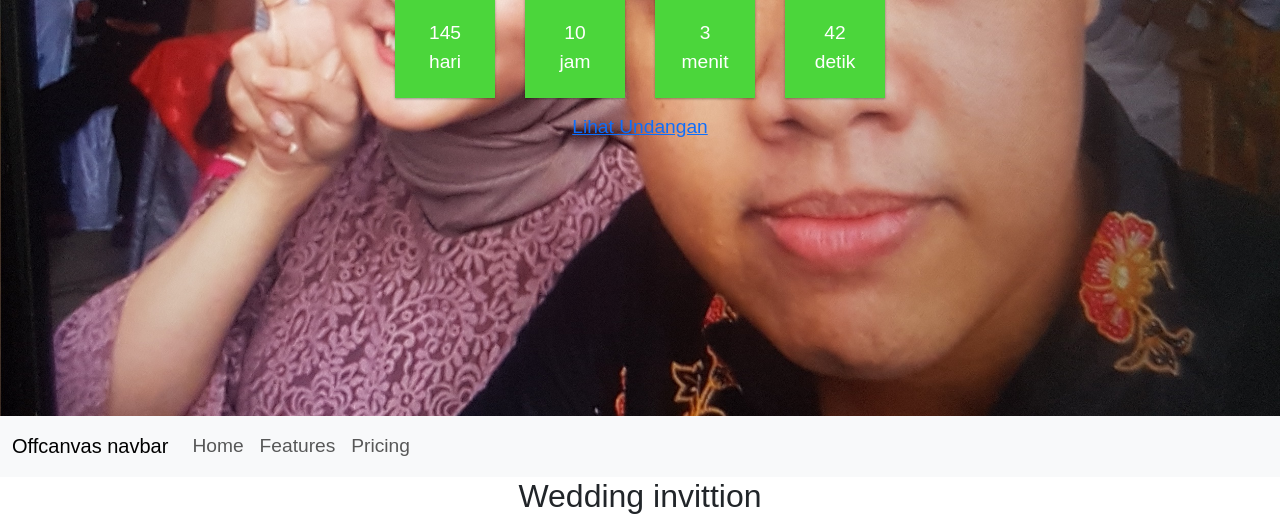
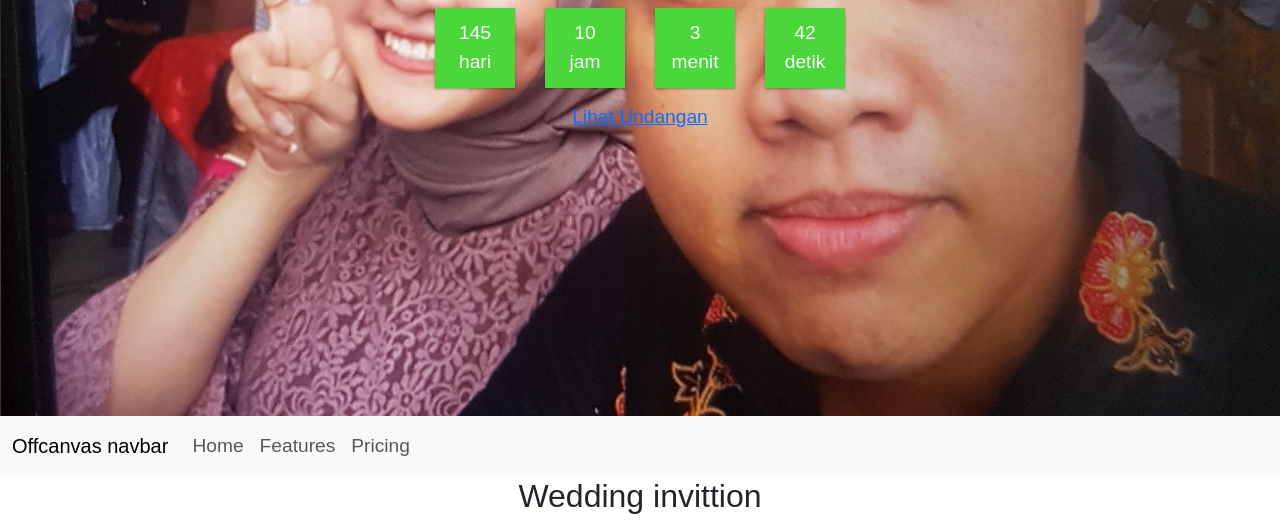
Before and after one commit to damartempe/damartempe.github.io, a plain HTML site: page index.html in a window 1280 px wide. Shown: the part 384-915 px from the top of the page. Drawn offline with nearby package versions, Linux system fonts and the light colour scheme.

Commit message:
Update simplyCountdown.theme.default.css

```diff
--- a/cutdown/simplyCountdown.theme.default.css
+++ b/cutdown/simplyCountdown.theme.default.css
@@ -1 +1 @@
-.simply-countdown{overflow:hidden;display:table;font-family:'Arial',sans-serif}.simply-countdown>.simply-section{width:50px;height:50px;padding:50px;display:flex;align-items:center;justify-content:center;float:left;margin:15px;background:#4bd63b;box-shadow:0 1px 3px rgba(0,0,0,.12),0 1px 2px rgba(0,0,0,.24)}.simply-countdown>.simply-section .simply-amount,.simply-countdown>.simply-section .simply-word{display:block;text-align:center}
+.simply-countdown{overflow:hidden;display:table;font-family:'Arial',sans-serif}.simply-countdown>.simply-section{width:40px;height:40px;padding:40px;display:flex;align-items:center;justify-content:center;float:left;margin:15px;background:#4bd63b;box-shadow:0 1px 3px rgba(0,0,0,.12),0 1px 2px rgba(0,0,0,.24)}.simply-countdown>.simply-section .simply-amount,.simply-countdown>.simply-section .simply-word{display:block;text-align:center}
```
